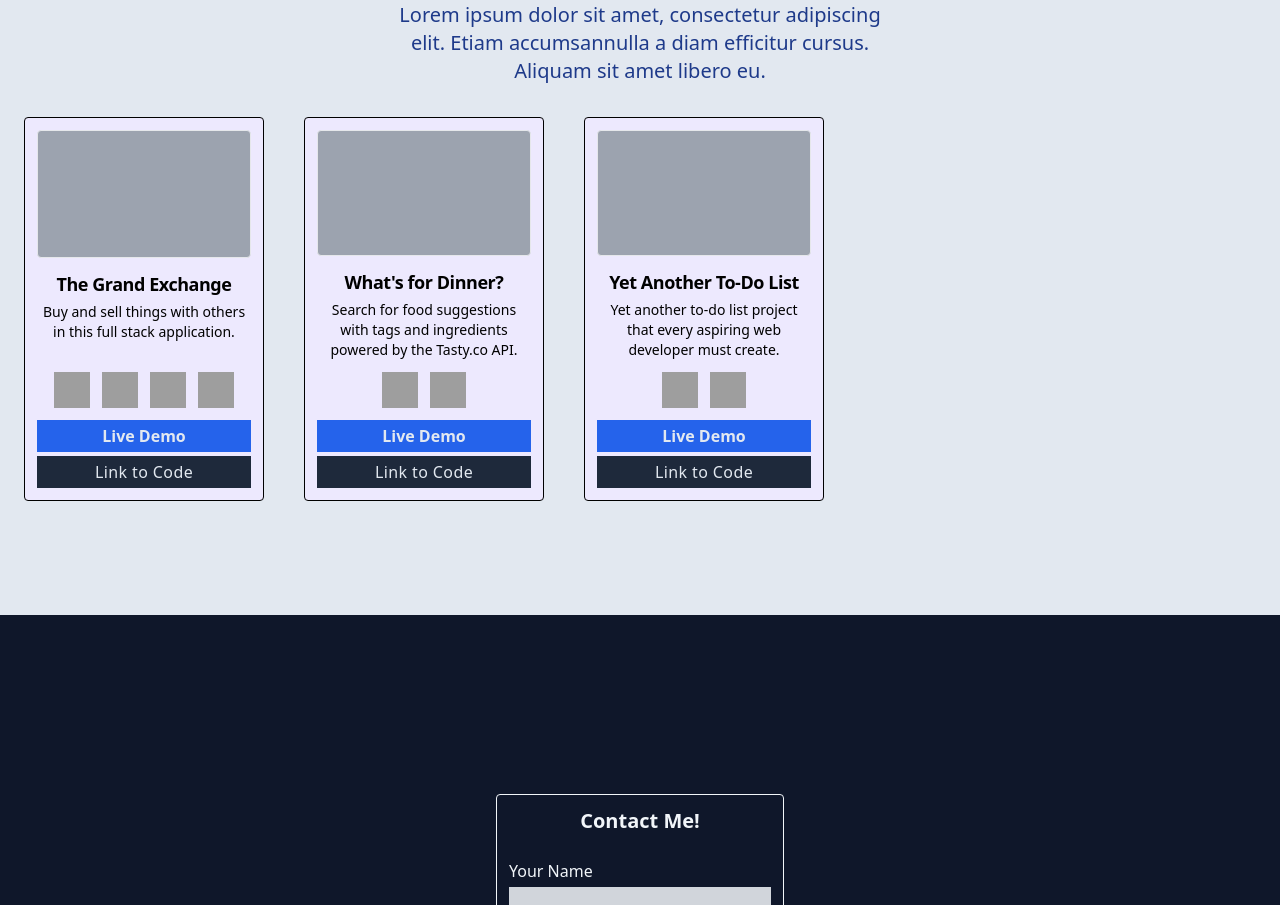
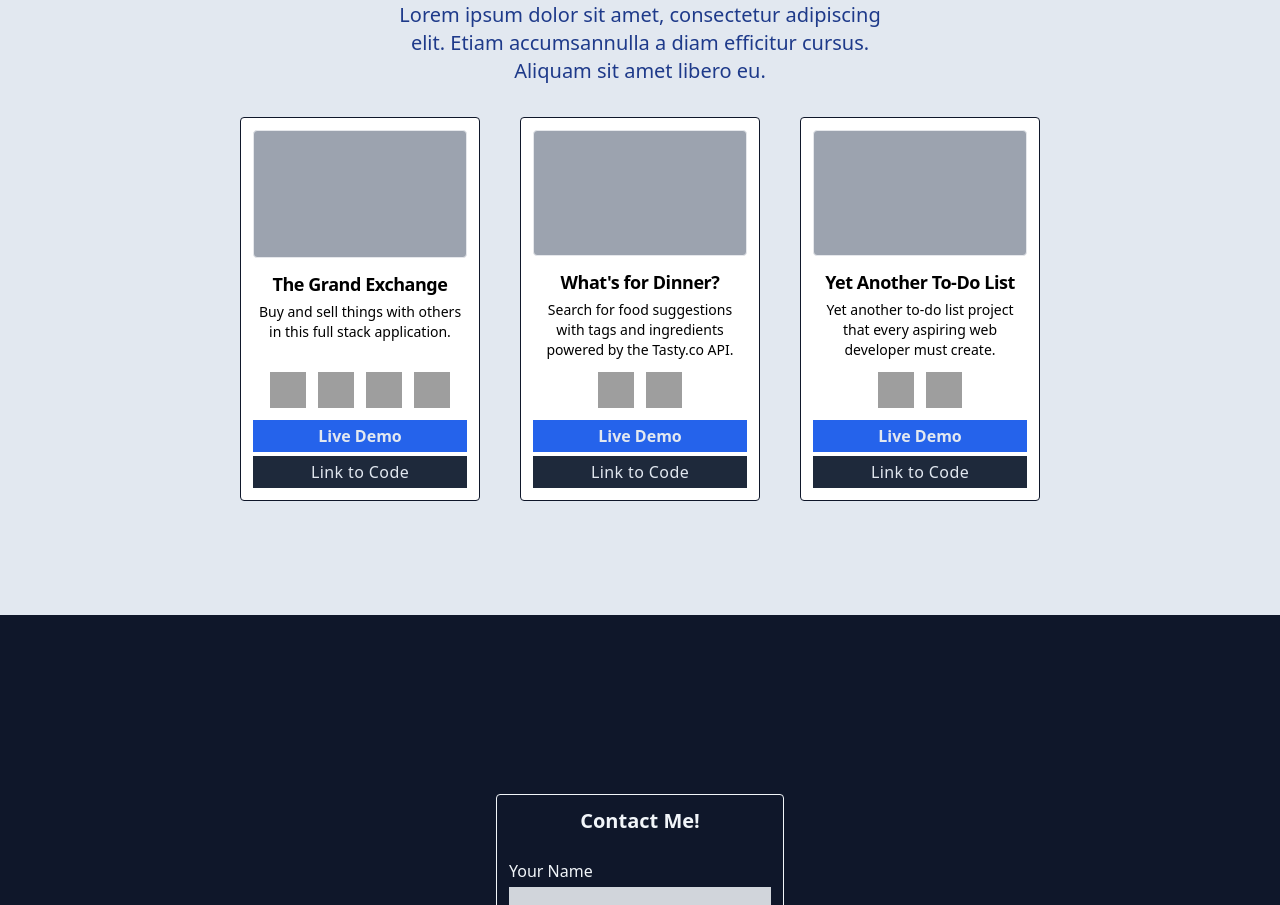
Before and after one commit to flcsn/portfolio-page, a React (Create React App) app: page / in a window 1280 px wide. Shown: the part 1785-2690 px from the top of the page. Built offline with nearby package versions, Linux system fonts and the light colour scheme; grey boxes are pictures that could not be loaded.

Commit message:
fixed positioning, links, and colors of ProjectItems

```diff
--- a/src/components/ProjectItem.js
+++ b/src/components/ProjectItem.js
@@ -3,7 +3,7 @@ import React from 'react'
 const ProjectItem = ({ title, description, languages, demoLink, codeLink }) => {
   console.log(languages)
   return (
-    <div name='project-box' className='flex-shrink-0 flex flex-col gap-3 p-3 h-96 w-60 bg-violet-100 border border-black rounded'>
+    <div name='project-box' className='flex-shrink-0 flex flex-col gap-3 p-3 h-96 w-60 bg-white border border-slate-900 border-double rounded transition-all hover:scale-105'>
       <div name='project-image' className='w-full h-32 bg-gray-400 border rounded'>
 
       </div>
@@ -23,10 +23,10 @@ const ProjectItem = ({ title, description, languages, demoLink, codeLink }) => {
       </div>
       <div name='links' className='flex flex-col text-center text-slate-200 gap-1'>
         <div className='w-full p-1 bg-blue-600 font-semibold hover:bg-blue-700'>
-          <a href={demoLink} target='_blank' rel='noopener noreferrer'>Live Demo</a>
+          <a className='inline-block h-full w-full' href={demoLink} target='_blank' rel='noopener noreferrer'>Live Demo</a>
         </div>
         <div className='w-full p-1 bg-slate-800 font-light tracking-wide text-slate-200 hover:bg-slate-900'>
-          <a href={codeLink} target='_blank' rel='noopener noreferrer'>Link to Code</a>
+          <a className='inline-block  h-full w-full' href={codeLink} target='_blank' rel='noopener noreferrer'>Link to Code</a>
         </div>
       </div>
     </div>
--- a/src/components/Projects.js
+++ b/src/components/Projects.js
@@ -13,7 +13,7 @@ const Projects = () => {
           accumsannulla a diam efficitur cursus. Aliquam sit amet libero eu.
         </p>
       </div>
-      <div name='projects-container' className='flex gap-10 max-w-full p-3 overflow-x-scroll'>
+      <div name='projects-container' className='flex gap-10 max-w-full mx-auto p-3 overflow-x-auto'>
         <ProjectItem
           title='The Grand Exchange'
           description='Buy and sell things with others in this full stack application.'
```
